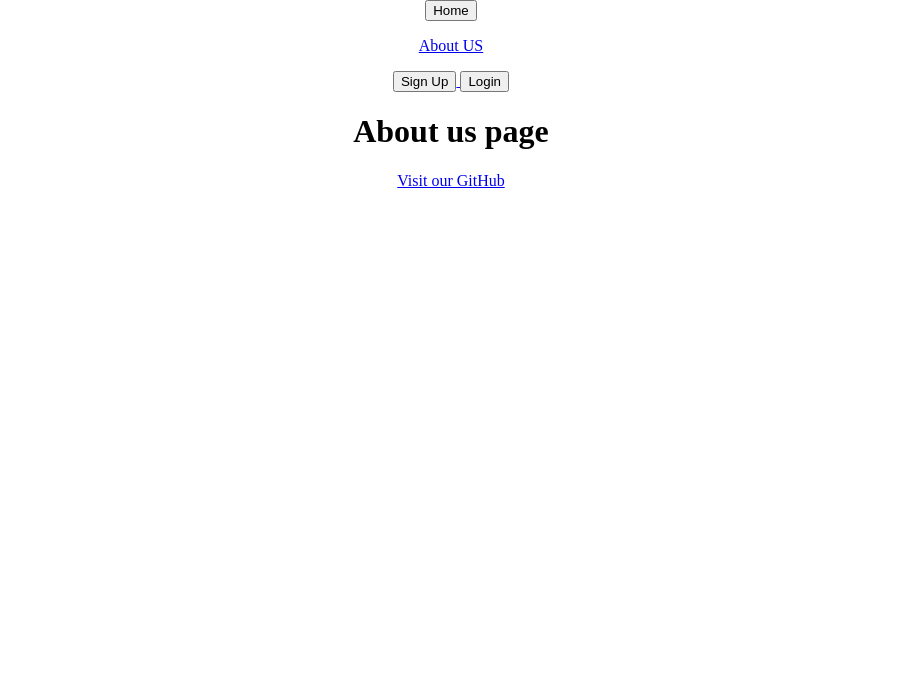
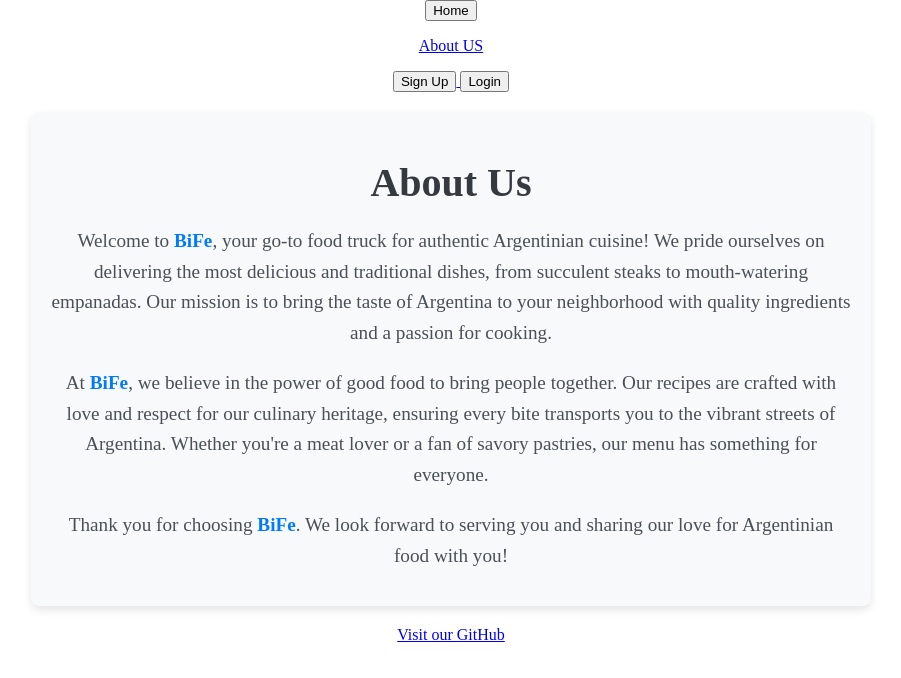
Before and after one commit to sharimanoe/frontend-food-truck, a React (Create React App) app: page /aboutUs in a window 1280 px wide. Shown: the top 678 px of the page, without its empty margins (189-1090 px from the left). Built offline with nearby package versions, Linux system fonts and the light colour scheme; no server answers.

Commit message:
add profile page FE

```diff
--- a/src/App.jsx
+++ b/src/App.jsx
@@ -23,6 +23,8 @@
       <Routes>
         <Route path="/" element={<HomePage />} />
 
+        <Route path="/aboutUs" element={<AboutUs />} />
+
         <Route
           path="/profile"
           element={
@@ -32,14 +34,14 @@
           }
         />
 
-        <Route
+        {/* <Route
           path="/aboutUs"
           element={
             <IsAnon>
               <AboutUs />
             </IsAnon>
           }
-        />
+        /> */}
 
         <Route
           path="/signup"
--- /dev/null
+++ b/src/pages/AboutUs/AboutUs.css
@@ -0,0 +1,25 @@
+.about-us {
+  background-color: #f8f9fa;
+  padding: 20px;
+  border-radius: 8px;
+  max-width: 800px;
+  margin: 20px auto;
+  box-shadow: 0 4px 8px rgba(0, 0, 0, 0.1);
+}
+
+.about-us h1 {
+  color: #343a40;
+  font-size: 2.5em;
+  margin-bottom: 20px;
+}
+
+.about-us p {
+  color: #495057;
+  font-size: 1.2em;
+  line-height: 1.6;
+  margin-bottom: 15px;
+}
+
+.about-us strong {
+  color: #007bff;
+}
--- a/src/pages/AboutUs/AboutUs.jsx
+++ b/src/pages/AboutUs/AboutUs.jsx
@@ -1,7 +1,28 @@
+import React from "react";
+import "./AboutUs.css";
+
 function AboutUs() {
   return (
-    <div>
-      <h1>About us page</h1>
+    <div className="about-us">
+      <h1>About Us</h1>
+      <p>
+        Welcome to <strong>BiFe</strong>, your go-to food truck for authentic
+        Argentinian cuisine! We pride ourselves on delivering the most delicious
+        and traditional dishes, from succulent steaks to mouth-watering
+        empanadas. Our mission is to bring the taste of Argentina to your
+        neighborhood with quality ingredients and a passion for cooking.
+      </p>
+      <p>
+        At <strong>BiFe</strong>, we believe in the power of good food to bring
+        people together. Our recipes are crafted with love and respect for our
+        culinary heritage, ensuring every bite transports you to the vibrant
+        streets of Argentina. Whether you're a meat lover or a fan of savory
+        pastries, our menu has something for everyone.
+      </p>
+      <p>
+        Thank you for choosing <strong>BiFe</strong>. We look forward to serving
+        you and sharing our love for Argentinian food with you!
+      </p>
     </div>
   );
 }
--- a/src/pages/ProfilePage/ProfilePage.jsx
+++ b/src/pages/ProfilePage/ProfilePage.jsx
@@ -1,9 +1,147 @@
+import React, { useEffect, useState } from "react";
+import axios from "axios";
 import "./ProfilePage.css";
 
 function ProfilePage() {
+  const [user, setUser] = useState(null);
+  const [loading, setLoading] = useState(true);
+  const [editing, setEditing] = useState(false);
+  const [formData, setFormData] = useState({
+    email: "",
+    name: "",
+    address: "",
+    phone: "",
+    bio: "",
+    avatar: "",
+  });
+  const token = localStorage.getItem("authToken");
+
+  useEffect(() => {
+    axios
+      .get("http://localhost:5005/auth/user", {
+        headers: { Authorization: `Bearer ${token}` },
+      })
+      .then((response) => {
+        setUser(response.data);
+        setFormData(response.data);
+        setLoading(false);
+      })
+      .catch((error) => {
+        console.error("Error fetching user data:", error);
+        setLoading(false);
+      });
+  }, [token]);
+
+  const handleChange = (e) => {
+    setFormData({
+      ...formData,
+      [e.target.name]: e.target.value,
+    });
+  };
+
+  const handleSubmit = (e) => {
+    e.preventDefault();
+    axios
+      .put(`http://localhost:5005/auth/user/${user._id}`, formData, {
+        headers: { Authorization: `Bearer ${token}` },
+      })
+      .then((response) => {
+        setUser(response.data);
+        setEditing(false);
+      })
+      .catch((error) => {
+        console.error("Error updating user data:", error);
+      });
+  };
+
+  if (loading) return <p>Loading...</p>;
+
   return (
-    <div>
-      <h1>Profile page</h1>
+    <div className="user-detail">
+      <h1>User Detail</h1>
+      {editing ? (
+        <form onSubmit={handleSubmit} className="user-form">
+          <label>
+            Email:
+            <input
+              type="email"
+              name="email"
+              value={formData.email}
+              onChange={handleChange}
+            />
+          </label>
+          <label>
+            Name:
+            <input
+              type="text"
+              name="name"
+              value={formData.name}
+              onChange={handleChange}
+            />
+          </label>
+          <label>
+            Address:
+            <input
+              type="text"
+              name="address"
+              value={formData.address}
+              onChange={handleChange}
+            />
+          </label>
+          <label>
+            Phone:
+            <input
+              type="text"
+              name="phone"
+              value={formData.phone}
+              onChange={handleChange}
+            />
+          </label>
+          <label>
+            Bio:
+            <textarea
+              name="bio"
+              value={formData.bio}
+              onChange={handleChange}
+            ></textarea>
+          </label>
+          <label>
+            Avatar URL:
+            <input
+              type="text"
+              name="avatar"
+              value={formData.avatar}
+              onChange={handleChange}
+            />
+          </label>
+          <button type="submit">Save</button>
+          <button type="button" onClick={() => setEditing(false)}>
+            Cancel
+          </button>
+        </form>
+      ) : (
+        <div className="user-card">
+          <img
+            src={user.avatar || "/client/src/assets/defaultUser.png"}
+            alt={`${user.name}'s avatar`}
+            className="user-avatar"
+          />
+          <h2>{user.name}</h2>
+          <p>
+            <strong>Email:</strong> {user.email}
+          </p>
+          <p>
+            <strong>Address:</strong> {user.address}
+          </p>
+          <p>
+            <strong>Phone:</strong> {user.phone}
+          </p>
+          <p>
+            <strong>Bio:</strong> {user.bio}
+          </p>
+          <button onClick={() => setEditing(true)}>Edit</button>
+        </div>
+      )}
     </div>
   );
 }
```
